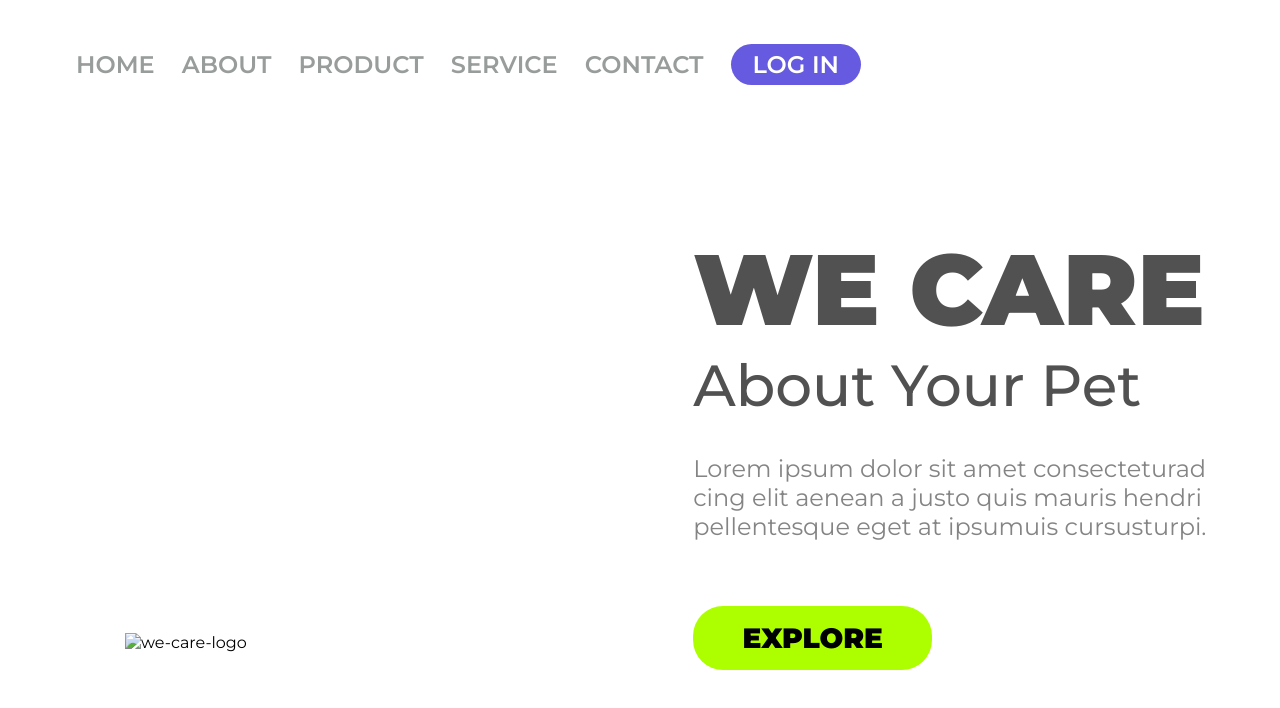
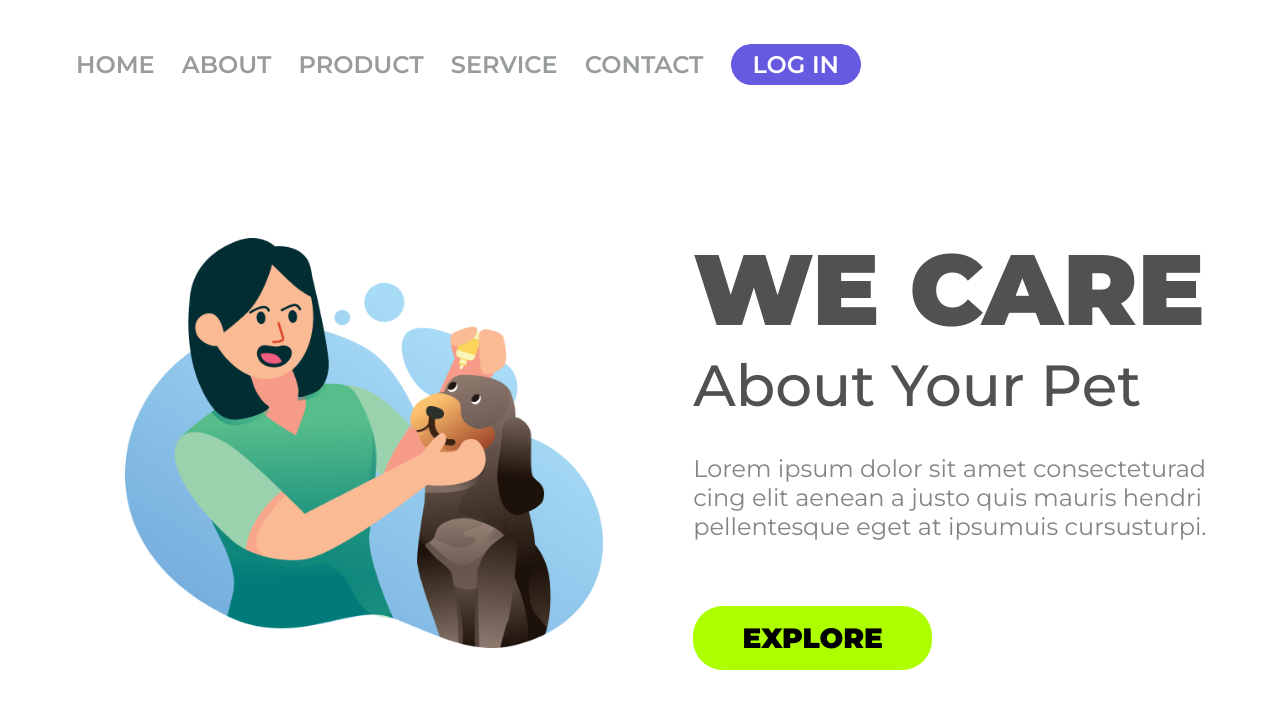
Before and after one commit to romeuamancio/Desafio-DevClub-1, a plain HTML site: page index.html in a window 1280 px wide. Drawn offline with Linux system fonts and the light colour scheme.

Commit message:
Adicionando a imagem

```diff
--- a/index.html
+++ b/index.html
@@ -20,7 +20,7 @@
     </header>
 
     <main>
-        <img src="./img/Illustration 2.png" alt="we-care-logo" class="logo-img">
+        <img src="./Img.png" alt="we-care-logo" class="logo-img">
 
         <section>
             <h1>WE CARE</h1>
```
Also changed, not shown: Img.png (added).
